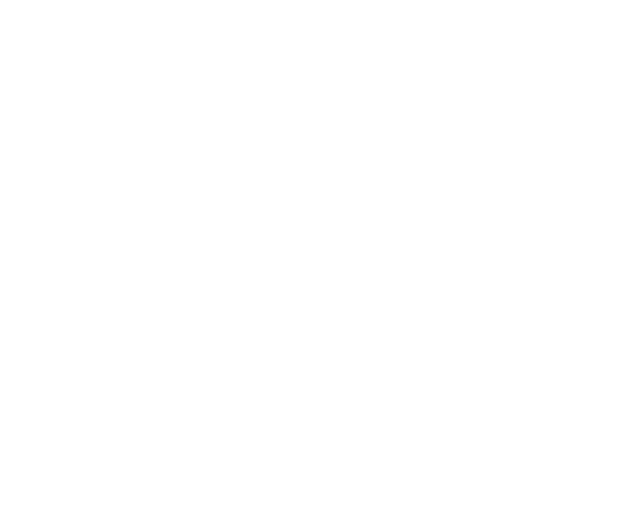
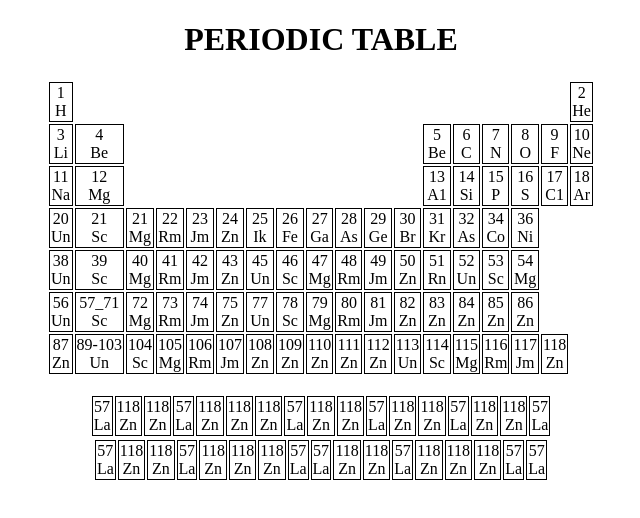
Before and after one commit to muhammadtahir002/assignment-6, a plain HTML site: page web &mob app/index.html in a window 1280 px wide. Shown: the whole page, without its empty margins (319-959 px from the left). Drawn offline with Linux system fonts and the light colour scheme.

Commit message:
periodic table added

```diff
--- a/web &mob app/index.html
+++ b/web &mob app/index.html
@@ -0,0 +1,187 @@
+<!DOCTYPE html>
+<html lang="en">
+<head>
+    <meta charset="UTF-8">
+    <meta name="viewport" content="width=, initial-scale=1.0">
+    <title>PERIODIC TABLE</title>
+
+    <style>
+        td{
+            width: svw;
+            border: 1px solid black;
+            text-align: center;
+        }
+.noBorder{
+    border: none;
+}
+    </style>
+</head>
+<body>
+
+    <h1><center><strong>PERIODIC TABLE</strong></center></h1>
+    <center>
+    <table>
+    <tr>
+        <td>1 <br>H</td>
+        <td class="noBorder" colspan="16"></td>
+        <td>2 <br>He</td>
+
+</tr>
+
+<tr>
+    <td>3 <br>Li</td>
+    <td>4 <br>Be</td>
+    <td class="noBorder" colspan="10"></td>
+    <td>5 <br>Be</td>
+    <td>6 <br> C</td>
+    <td>7 <br>N</td>
+    <td>8<br>O</td>
+    <td>9 <br>F</td>
+    <td>10 <br>Ne</td>
+</tr>
+
+<tr>
+    <td>11<br>Na</td>
+    <td>12 <br>Mg</td>
+    <td class="noBorder" colspan="10"></td>
+    <td>13 <br>A1</td>
+    <td>14 <br>Si</td>
+    <td>15<br>P</td>
+    <td>16<br>S</td>
+    <td>17 <br>C1</td>
+    <td>18 <br>Ar</td>
+</tr>
+
+<tr>
+
+    <td>20<br>Un</td>
+    <td>21<br>Sc</td>
+    <td>21<br>Mg</td>
+    <td>22<br>Rm</td>
+    <td>23<br>Jm</td>
+    <td>24<br>Zn</td>
+    <td>25<br>Ik</td>
+    <td>26<br>Fe</td>
+    <td>27<br>Ga</td>
+    <td>28<br>As</td>
+    <td>29<br>Ge</td>
+    <td>30<br>Br</td>
+    <td>31<br>Kr</td>
+    <td>32<br>As</td>
+    <td>34<br>Co</td>
+    <td>36<br>Ni</td>
+
+</tr>
+
+<tr>
+
+        <td>38<br>Un</td>
+        <td>39<br>Sc</td>
+        <td>40<br>Mg</td>
+        <td>41<br>Rm</td>
+        <td>42<br>Jm</td>
+        <td>43<br>Zn</td>
+
+        <td>45<br>Un</td>
+        <td>46<br>Sc</td>
+        <td>47<br>Mg</td>
+        <td>48<br>Rm</td>
+        <td>49<br>Jm</td>
+         <td>50<br>Zn</td>
+         <td>51<br>Rn</td>
+         <td>52<br>Un</td>
+         <td>53<br>Sc</td>
+         <td>54<br>Mg</td>
+
+</tr>
+
+<tr>
+
+        <td>56<br>Un</td>
+        <td>57_71<br>Sc</td>
+        <td>72<br>Mg</td>
+        <td>73<br>Rm</td>
+        <td>74<br>Jm</td>
+        <td>75<br>Zn</td>
+        <td>77<br>Un</td>
+        <td>78<br>Sc</td>
+        <td>79<br>Mg</td>
+        <td>80<br>Rm</td>
+        <td>81<br>Jm</td>
+        <td>82<br>Zn</td>
+        <td>83<br>Zn</td>
+        <td>84<br>Zn</td>
+        <td>85<br>Zn</td>
+        <td>86<br>Zn</td>
+
+
+</tr>
+
+<tr><td>87<br>Zn</td>
+    <td>89-103<br>Un</td>
+    <td>104<br>Sc</td>
+    <td>105<br>Mg</td>
+    <td>106<br>Rm</td>
+    <td>107<br>Jm</td>
+    <td>108<br>Zn</td>
+    <td>109<br>Zn</td>
+    <td>110<br>Zn</td>
+    <td>111<br>Zn</td>
+    <td>112<br>Zn</td>
+    <td>113<br>Un</td>
+    <td>114<br>Sc</td>
+    <td>115<br>Mg</td>
+    <td>116<br>Rm</td>
+    <td>117<br>Jm</td>
+    <td>118<br>Zn</td>
+
+</tr>
+</table>
+
+<br>
+
+
+<table>
+    <td>57<br>La</td>
+    <td>118<br>Zn</td>
+    <td>118<br>Zn</td>
+    <td>57<br>La</td>
+    <td>118<br>Zn</td>
+    <td>118<br>Zn</td>
+    <td>118<br>Zn</td>
+     <td>57<br>La</td>
+    <td>118<br>Zn</td>
+    <td>118<br>Zn</td>
+    <td>57<br>La</td>
+    <td>118<br>Zn</td>
+    <td>118<br>Zn</td>
+    <td>57<br>La</td>
+   <td>118<br>Zn</td>
+    <td>118<br>Zn</td>
+    <td>57<br>La</td>
+</table>
+
+
+<table>
+    <td>57<br>La</td>
+    <td>118<br>Zn</td>
+    <td>118<br>Zn</td>
+    <td>57<br>La</td>
+    <td>118<br>Zn</td>
+    <td>118<br>Zn</td>
+    <td>118<br>Zn</td>
+    <td>57<br>La</td>
+        <td>57<br>La</td>
+        <td>118<br>Zn</td>
+        <td>118<br>Zn</td>
+        <td>57<br>La</td>
+        <td>118<br>Zn</td>
+        <td>118<br>Zn</td>
+        <td>118<br>Zn</td>
+        <td>57<br>La</td>
+        <td>57<br>La</td>
+</table>
+
+</body>
+</center>
+</html>
```
Also changed, not shown: web &mob app/Untitled-2.html (+1 -0 lines), web &mob app/form.html (added, +18 -0 lines), 1 other file.
